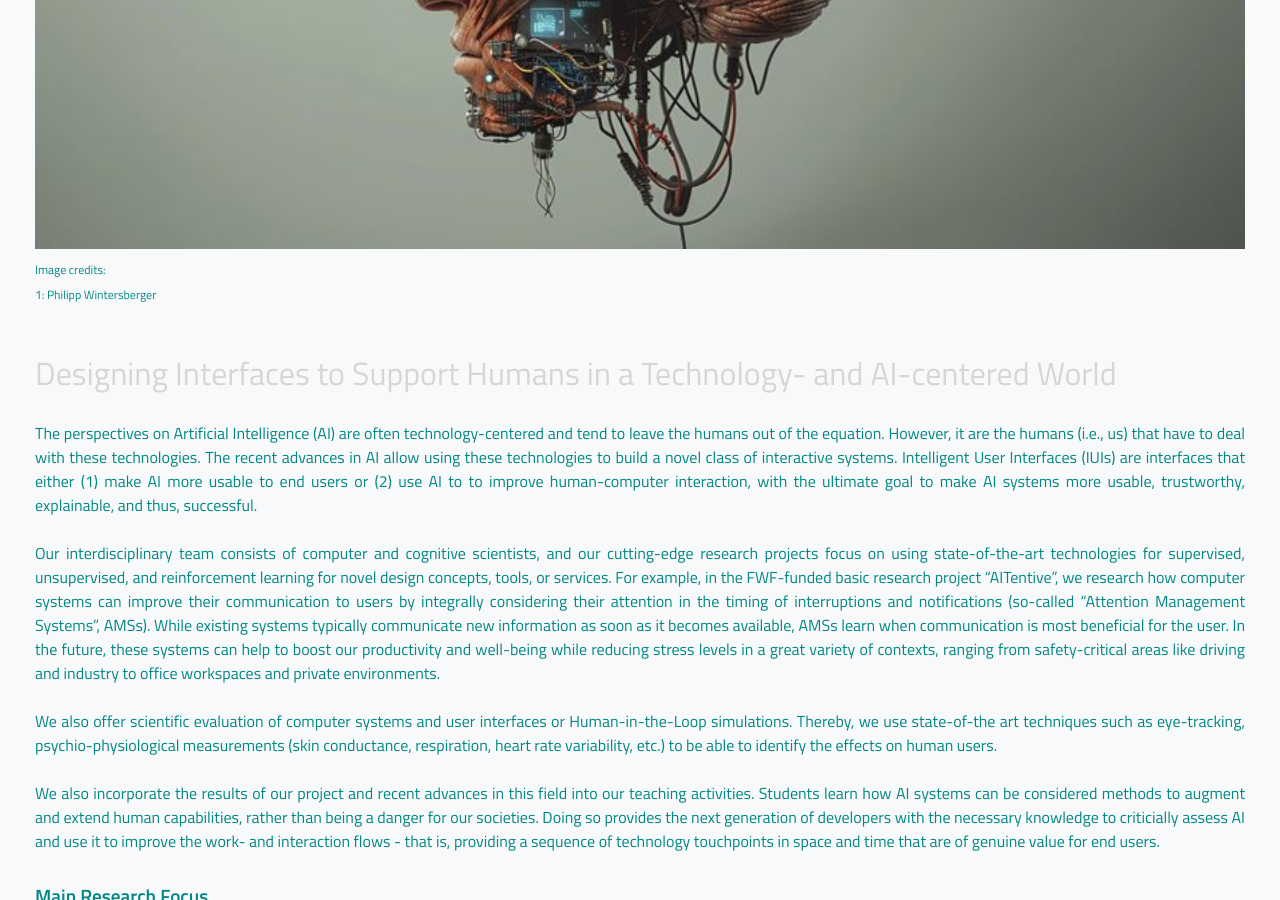
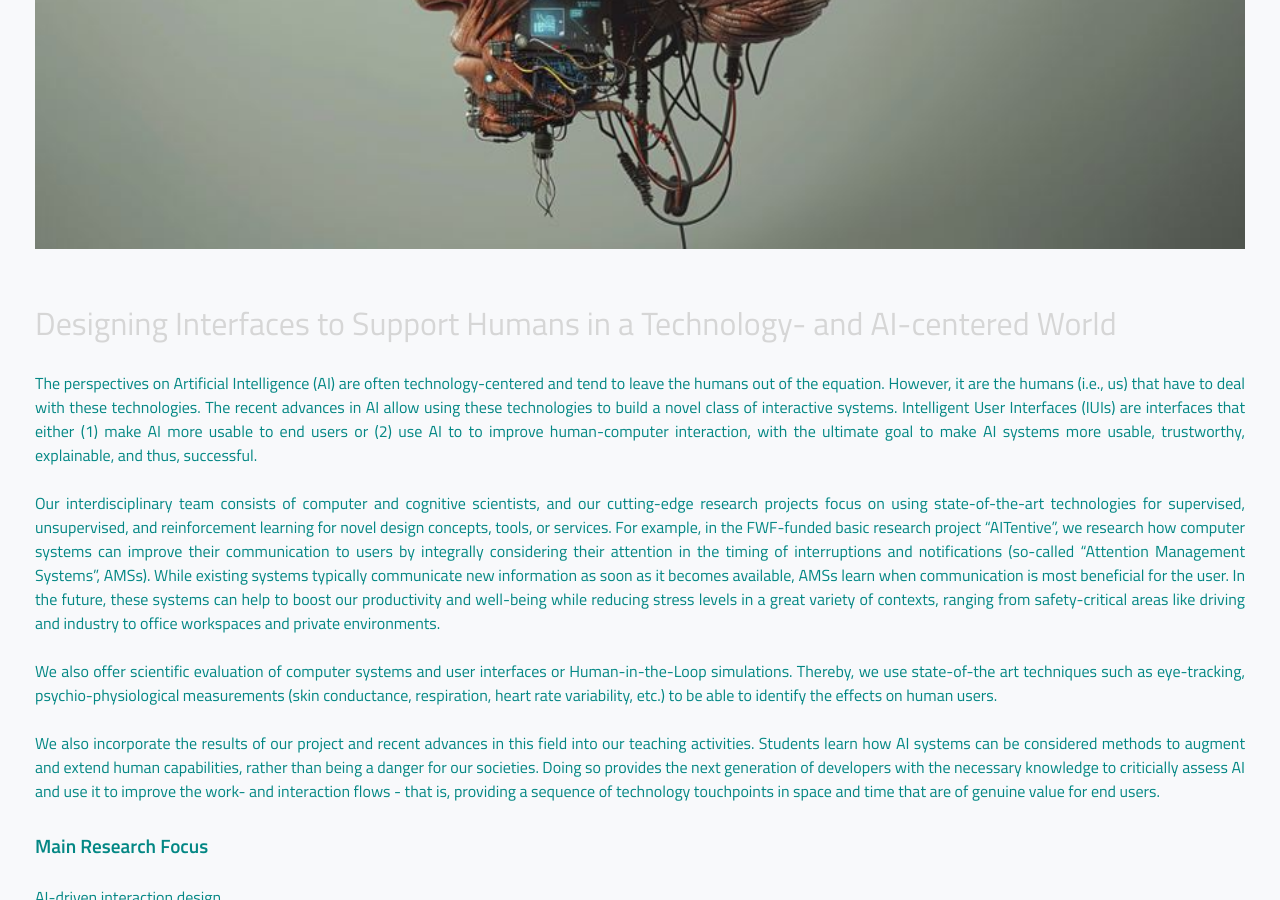
Before and after one commit to DigitalMediaLab-AT/digitalmedialab.at, a Jekyll site: the page built from _areas/intelligent-user-interfaces.md, in a window 1280 px wide and 900 px high, scrolled down 499 px. Built offline with Jekyll 4.4.1, drawn with Linux system fonts in a browser that asks for light colours.

Commit message:
Update intelligent-user-interfaces.md

```diff
--- a/_areas/intelligent-user-interfaces.md
+++ b/_areas/intelligent-user-interfaces.md
@@ -10,11 +10,7 @@
 gallery:
   - file: "IUI_wide.jpg"
 
-    preview: "IUI_wide.jpg"
-
-    description: "Intelligent User Interfaces"
-
-    author: "Philipp Wintersberger"
+    preview: "IUI_wide_preview.jpg"
 ---
 
 # Designing Interfaces to Support Humans in a Technology- and AI-centered World
```
